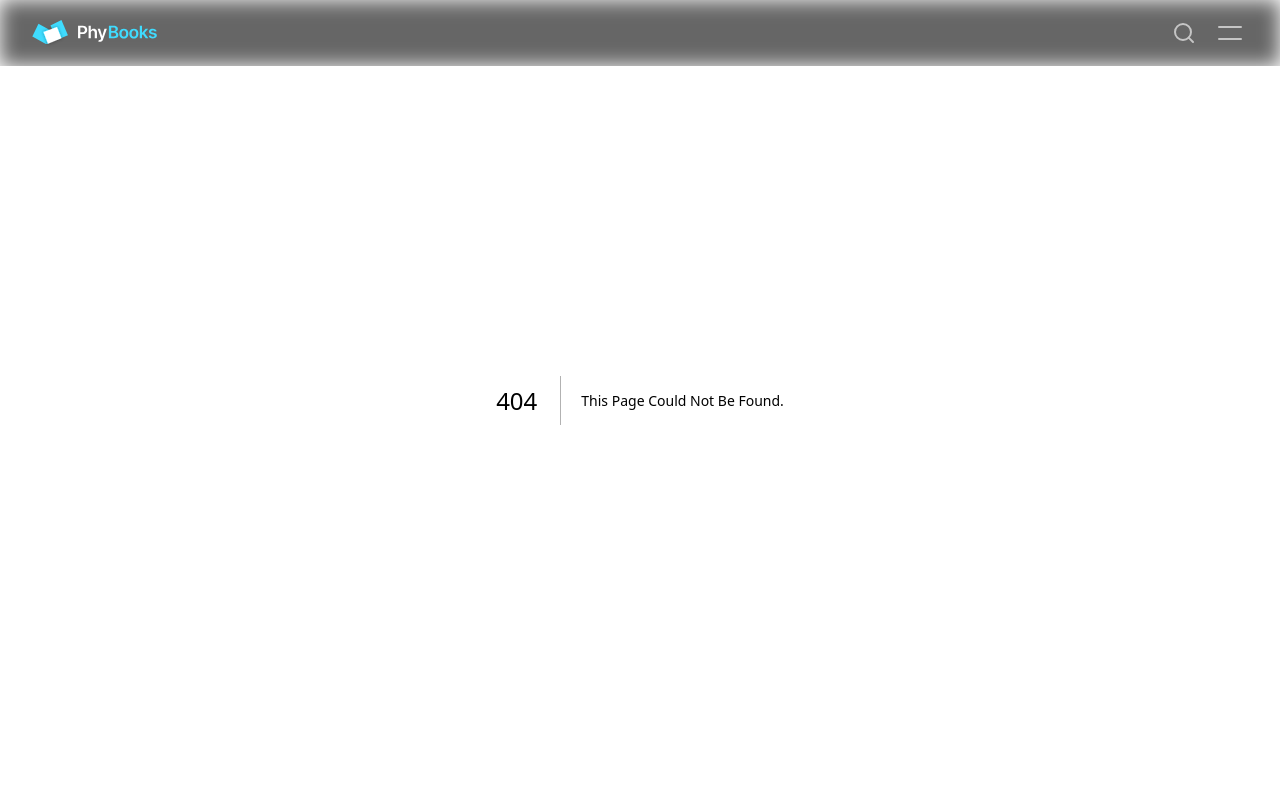
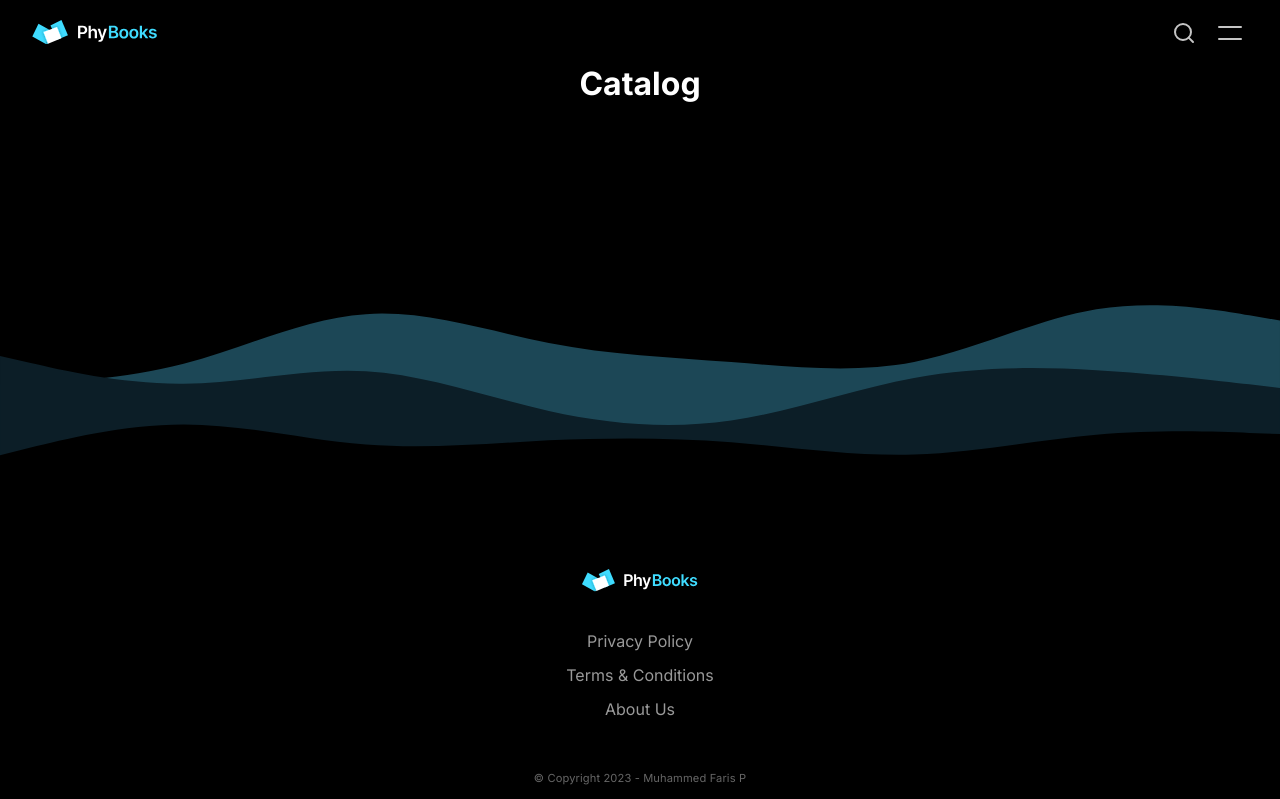
Before and after one commit to FarisPalayi/phybooks, a Next.js app: page /catalog in a window 1280 px wide. Before the commit this address had no page. Shown: the top 799 px of the page. Built offline with nearby package versions, Linux system fonts and the light colour scheme.

Commit message:
add intro page

```diff
--- /dev/null
+++ b/src/app/catalog/page.js
@@ -0,0 +1,7 @@
+export default function Page() {
+  return (
+    <main className="main">
+      <h1>Catalog</h1>
+    </main>
+  );
+}
--- a/src/app/components/shared/CatalogLink.js
+++ b/src/app/components/shared/CatalogLink.js
@@ -5,7 +5,7 @@ import Link from "next/link";
 export default function CatalogLink() {
   return (
     <div className={styles.catalog}>
-      <Link href="#" className={styles.catalog__link}>
+      <Link href="/catalog" className={styles.catalog__link}>
         <span className={styles.bookIcon}>
           <Image src={"/images/book.svg"} width={13} height={13} alt="" />
         </span>
```
